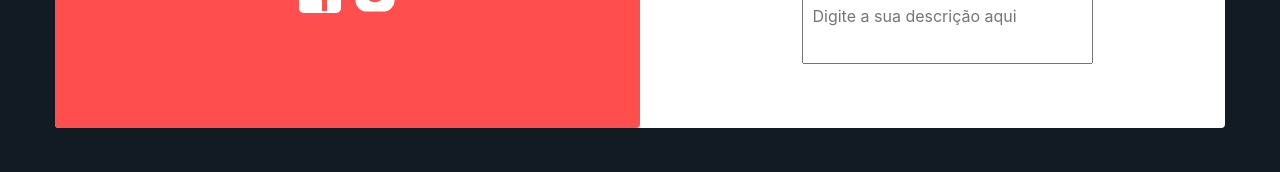
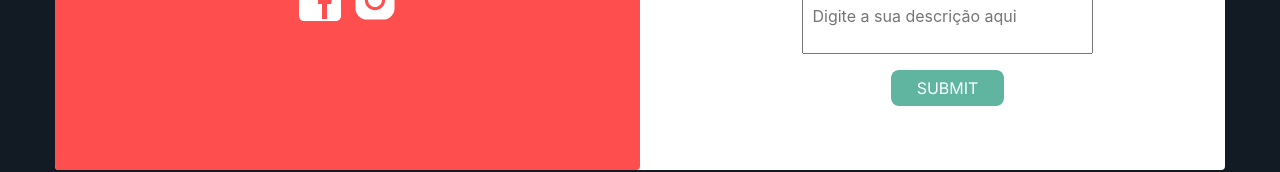
Before and after one commit to jessicaperdomo/verXus, a website: page pages/home/home.html in a window 1280 px wide. Shown: the part 1195-1367 px from the top of the page. Drawn offline with nearby package versions, Linux system fonts and the light colour scheme; a web font is replaced by a local one.

Commit message:
Adicionando botao

```diff
--- a/pages/home/home.css
+++ b/pages/home/home.css
@@ -87,8 +87,24 @@
 
 .same-size2 {
     width: 270px;
-    height: 50px;
+    height: 40px;
 
     padding: 2%;
     resize:none;
 }
+
+.btnHomeSubmit{
+    background-color: #5fb59f;
+    color:#ffffff;
+
+    border-radius: 8px;
+    padding-left: 5%;
+    padding-right: 5%;
+    padding-top: 1%;
+    padding-bottom: 1%;
+}
+
+.btnHomeSubmit:hover{
+    background-color: #319f83;
+    color: aliceblue;
+}
--- a/pages/home/home.html
+++ b/pages/home/home.html
@@ -39,7 +39,7 @@
                     </div>
                   <div class="carousel-item">
                     <img class="img-fluid d-block w-100" src="../../assets/inicio2.svg" alt="Segundo Slide">
-                    <a href="modalidade.html" class="fontInter btn btnRed btn-on-image-right">MODALIDADES</a>
+                    <a href="../modalidade/modalidade.html" class="fontInter btn btnRed btn-on-image-right">MODALIDADES</a>
                 </div>
                   <div class="carousel-item">
                     <img class="img-fluid d-block w-100" src="../../assets/inicio3.svg" alt="Terceiro Slide">
@@ -60,7 +60,7 @@
         <section class="pWhite rounded container text-center mt-3 mb-4">
             <div class="row">
                 <div class="pRed col rounded p-5">
-                    <h1 class="fontInter mt-3">FALE CONOSCO!</h1>
+                    <h1 class="fontInter mt-3 mb-3">FALE CONOSCO!</h1>
                     <p class="fontInter mt-1"><b>Dados para contato</b></p>
                     <p class="fontInter mt-1">Endereço: Vila Aquarela, 123</p>
                     <p class="fontInter mt-1 mb-4">E-mail: anasilva@gmail.com</p>
@@ -85,6 +85,8 @@
                             <label class="fontInterHome mt-2" for="descUser">Descrição</label>
                             <textarea class="same-size2" matInput formControlName="formControlName" required
                             placeholder="Digite a sua descrição aqui"></textarea>
+
+                            <button type="submit" class="btn btnHomeSubmit fontInterHome mt-3">SUBMIT</button>
                         </div>
                     </form>
                 </div>
```
